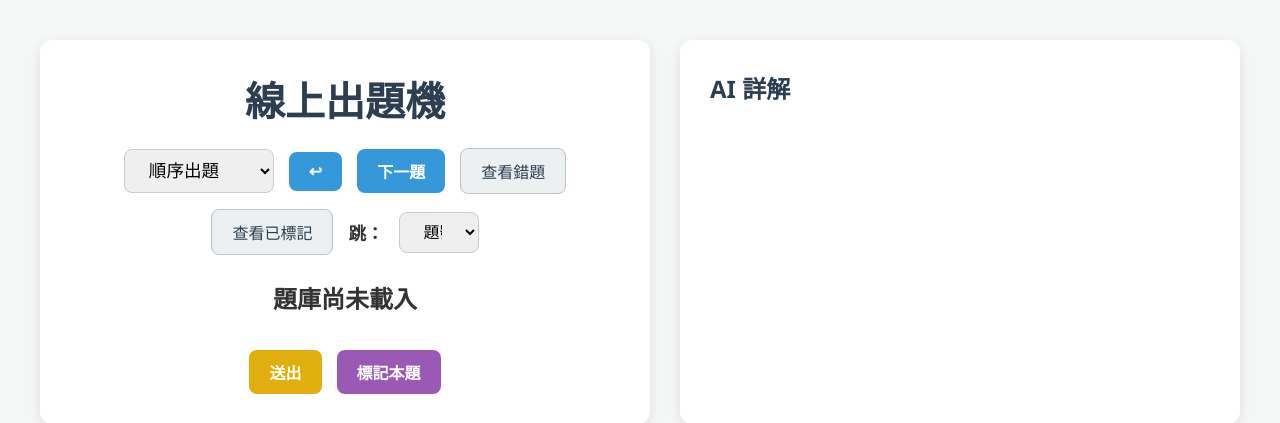
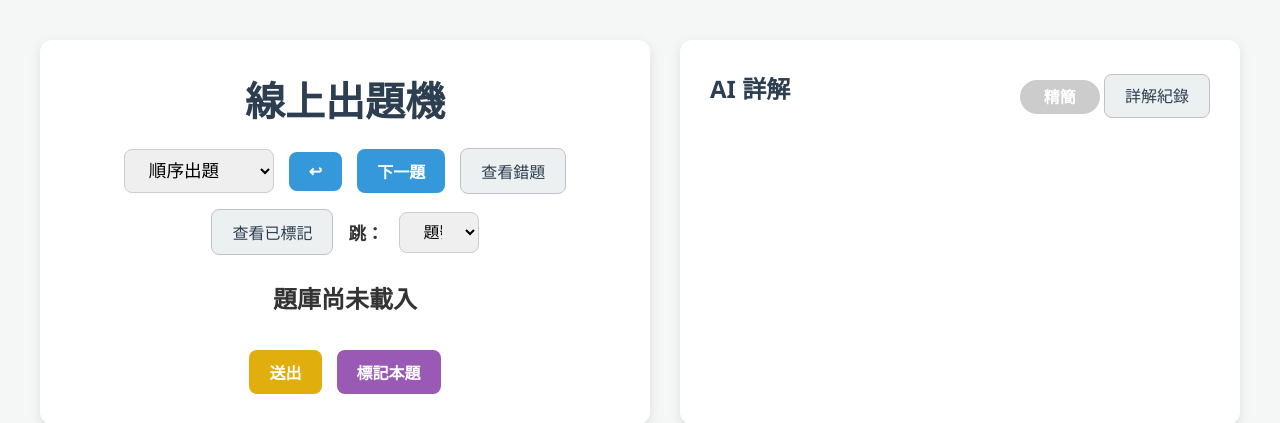
Before and after one commit to liuseemin/Qbank, a Flask app: page / in a window 1280 px wide. Shown: the top 423 px of the page. Run offline with Flask 3, Linux system fonts and the light colour scheme; parts of the project's set-up code (start-up, migrations or seed data) failed here and were passed over.

Commit message:
add show explanation cache

```diff
--- a/pdftojson.py
+++ b/pdftojson.py
@@ -14,17 +14,18 @@ def split_question_and_options(text):
 
     # 尋找第一個選項（A. 或 (A) 等）的位置
     # 優化後的正規表達式，可以匹配 (A). (B). (C). (D). 或 (A) (B) (C) (D) 等多種格式
-    match = re.search(r"(\n|^)[(]?[A-E][\.\．\s)]", text)
+    match = re.search(r"(?:\n|^)(?=[(]?[A-E](?:[\.\．\s)]|：|:|、))", text)
     if match:
         q_text = text[:match.start()].strip()
         opts_text = text[match.start():].strip()
 
         # 分割每個選項
         # 優化後的正規表達式，用於分割選項
-        options = re.split(r"(?:\n|^)(?=[(]?[A-E][\.\．\s)])", opts_text)
+        options = re.split(r"(?:\n|^)(?=[(]?[A-E](?:[\.\．\s)]|：|:|、))", opts_text)
         options = [opt.strip() for opt in options if opt.strip()]
         return q_text, options
     else:
+        print("⚠️ 未找到選項: " + text[:10] + "...")
         return text.strip(), []
 
 def pdf_table_to_json(pdf_path, json_path, auto_item=False):
--- a/quiz_web.py
+++ b/quiz_web.py
@@ -54,6 +54,15 @@ def review():
 @app.route("/review_marked")
 def review_marked():
     return render_template("review_marked.html", marked_questions=marked_questions)
+
+@app.route("/review_ai")
+def review_ai():
+    q_ai = []
+    for q in questions:
+        q["ai_explanation"] = ai_explanation_cache.get(q["題號"], "")
+        if q["ai_explanation"] != "":
+            q_ai.append(q)
+    return render_template("review_ai.html", q_ai=q_ai)
 
 @app.route("/get_question")
 def get_question():
@@ -155,6 +164,7 @@ def reset_questions():
 @app.route("/get_ai_explanation", methods=["POST"])
 def get_ai_explanation():
     global total_tokens_used
+    is_detail = request.args.get("detail", "false").lower() == "true"
     data = request.json
     question = data.get("question")
 
@@ -174,8 +184,9 @@ def get_ai_explanation():
         })
 
     # 步驟 2: 如果快取中沒有，則執行 API 呼叫
-
-    prompt = f"請以繁體中文，針對以下問題提供詳細的解釋：\n\n題目：{question['題目']}\n選項：{' '.join(question['選項'])}\n答案：{question['答案']}"
+    prompt = f"請以繁體中文，針對以下問題，生成 1 分鐘內可以閱讀完的詳解，包含關鍵概念和每個選項解釋，文字簡明，重點清楚：\n\n題目：{question['題目']}\n選項：{' '.join(question['選項'])}\n答案：{question['答案']}"
+    if is_detail:
+        prompt = f"請以繁體中文，針對以下問題提供詳細的解釋：\n\n題目：{question['題目']}\n選項：{' '.join(question['選項'])}\n答案：{question['答案']}"
 
     try:
         # response = model.generate_content(prompt)
--- a/templates/index.html
+++ b/templates/index.html
@@ -76,6 +76,7 @@
             font-weight: bold;
         }
 
+        #ai-explanation a,
         .controls select,
         .controls button,
         .controls a {
@@ -111,6 +112,7 @@
             box-shadow: 0 2px 6px rgba(0, 0, 0, 0.1);
         }
 
+        #ai-explanation a,
         .controls a {
             color: #2c3e50;
             border: 1px solid #bdc3c7;
@@ -159,6 +161,12 @@
             background-color: #3498db;
             color: white;
             border-color: #2980b9;
+        }
+
+        .options button.correct {
+            background-color: #e74c3c;
+            color: white;
+            border-color: #c0392b;
         }
 
         .result {
@@ -341,6 +349,56 @@
                 background-position: 0 0;
             }
         }
+
+        .ai-header {
+            display: flex;
+            justify-content: space-between;
+            align-items: center;
+            margin-bottom: 10px;
+        }
+
+        /* switch*/
+        .switch {
+            position: relative;
+            display: inline-block;
+            width: 80px;
+            height: 34px;
+            vertical-align: middle;
+        }
+
+        .switch input {
+            opacity: 0;
+            width: 0;
+            height: 0;
+        }
+
+        .slider {
+            position: absolute;
+            cursor: pointer;
+            background-color: #cccccc;
+            border-radius: 34px;
+            top: 0;
+            left: 0;
+            right: 0;
+            bottom: 0;
+            transition: .4s;
+            text-align: center;
+            line-height: 34px;
+            font-weight: bold;
+            color: white;
+        }
+
+        .slider::after {
+            content: "精簡";
+        }
+
+        input:checked+.slider {
+            background-color: #2196F3;
+        }
+
+        input:checked+.slider::after {
+            content: "詳細";
+        }
     </style>
 </head>
 
@@ -384,7 +442,17 @@
         </div>
 
         <div id="ai-explanation">
-            <h2>AI 詳解</h2>
+            <div class="ai-header">
+                <h2>AI 詳解</h2>
+                <div>
+                    <label class="switch">
+                        <input type="checkbox" id="isDetail_toggleBtn">
+                        <span class="slider"></span>
+                    </label>
+                    <a href="/review_ai" target="_blank">詳解紀錄</a>
+
+                </div>
+            </div>
             <div id="token-info" style="display:none;"></div>
             <div id="ai-explanation-content"></div>
         </div>
@@ -431,6 +499,7 @@
             data.選項.forEach(opt => {
                 let btn = document.createElement("button");
                 btn.innerText = opt;
+                btn.id = "option-" + extractOptionCode(opt);
                 btn.onclick = (event) => {
                     if (data.is_multiple) {
                         if (multiple_answers_string.includes(extractOptionCode(opt))) {
@@ -560,14 +629,19 @@
                 .then(data => {
                     const resultDiv = document.getElementById("result");
                     resultDiv.innerHTML = "";
+                    Correct_OptionBtn = document.getElementById('option-' + extractOptionCode(data.right_answer));
+                    Correct_OptionBtn.classList.remove('correct');
                     if (data.correct) {
                         resultDiv.innerText = "✅ 答對了！";
                         resultDiv.className = "result correct";
+                        Correct_OptionBtn = document.getElementById('option-' + extractOptionCode(data.right_answer));
                     } else {
                         const rightAnswer = data.right_answer;
                         const explanationText = `❌ 答錯！正確答案是：${rightAnswer}`;
                         resultDiv.innerText = explanationText;
                         resultDiv.className = "result wrong";
+                        Correct_OptionBtn = document.getElementById('option-' + extractOptionCode(rightAnswer));
+                        Correct_OptionBtn.classList.add('correct');
                     }
 
                     aiExplanationBtn.style.display = "block";
@@ -594,7 +668,8 @@
                 </div>
                 `;
 
-            fetch("/get_ai_explanation", {
+            is_detail = document.getElementById("isDetail_toggleBtn").checked;
+            fetch(`/get_ai_explanation?detail=${is_detail}`, {
                 method: "POST",
                 headers: {
                     "Content-Type": "application/json"
```
Also changed, not shown: templates/review_ai.html (added, +71 -0 lines).
